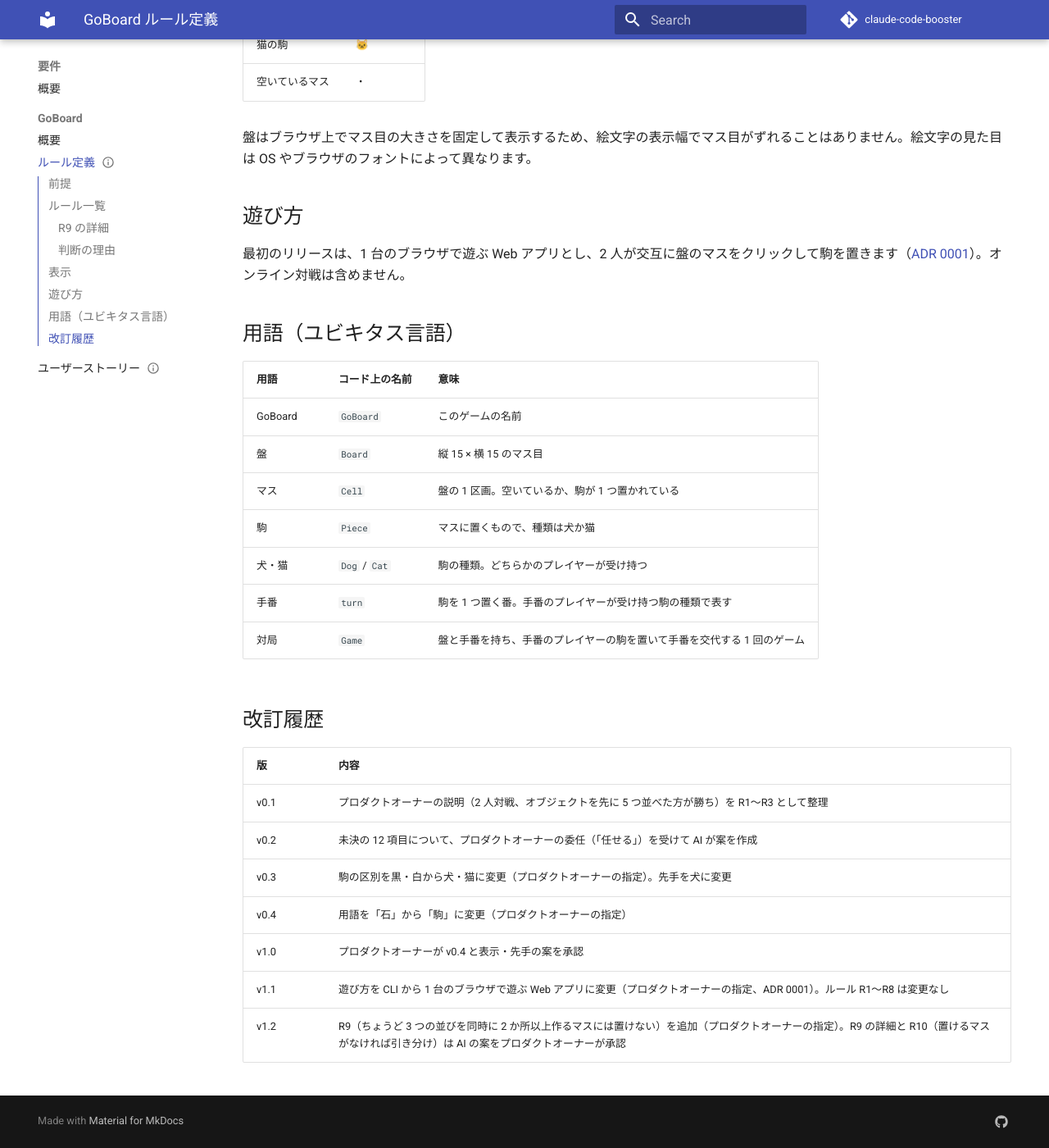
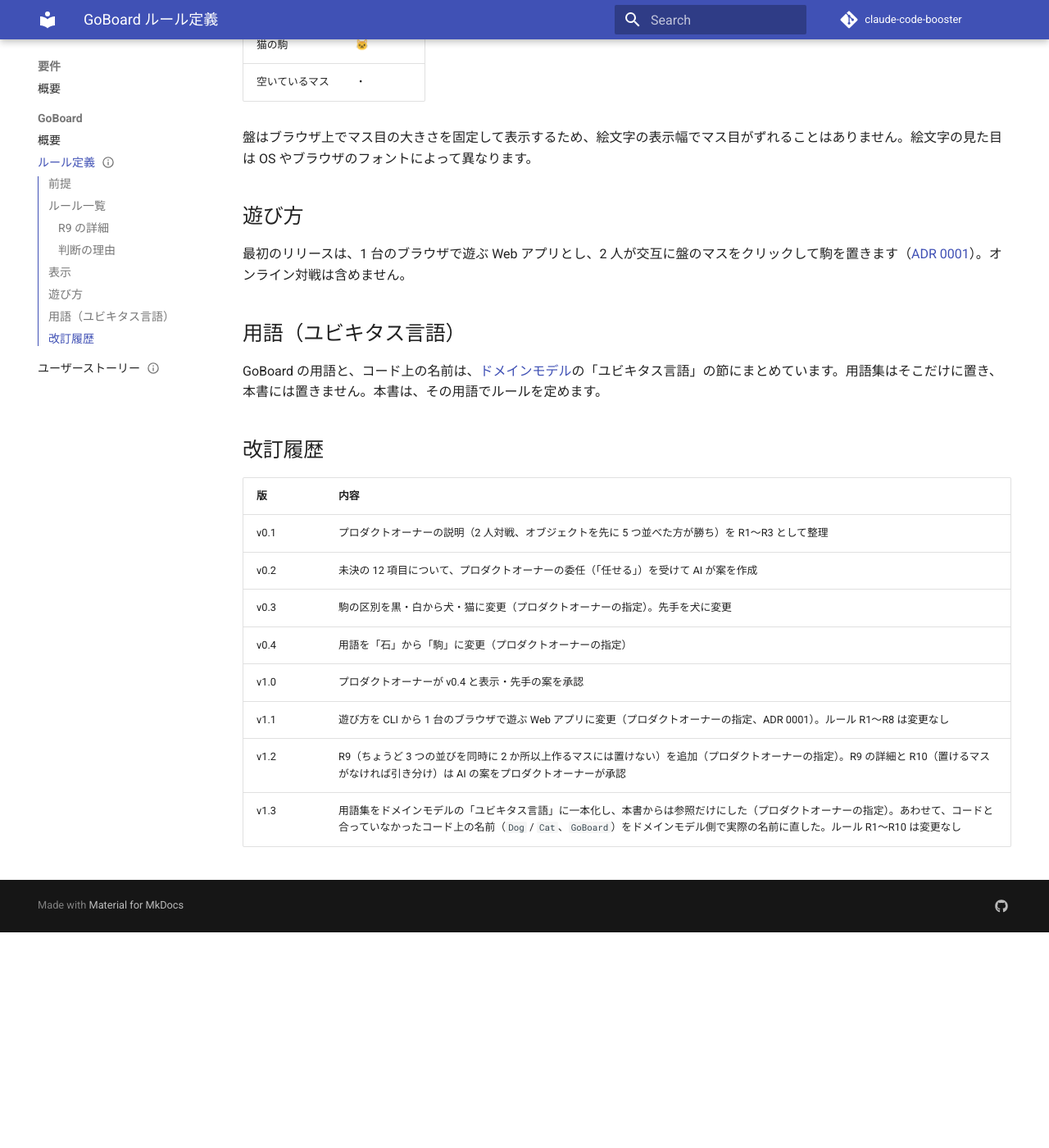
Before and after one commit to k2works/sdd-handson-go-board, an MkDocs documentation site: the page built from docs/requirements/goboard/ルール定義.md, in a window 1280 px wide and 1400 px high, scrolled down 2573 px. Shown: the whole window at 82% size. Built offline with MkDocs 1.6.1 and Material for MkDocs 9.7.7, drawn with Linux system fonts in a browser that asks for light colours; comment, search, counter and statistics services are not loaded; after the commit the page ends 3710 px from its top, so only the background shows below that.

Commit message:
docs(goboard): 用語集をドメインモデルのユビキタス言語に一本化
設計整合性の検証（B3・B4）への対応。

- ルール定義の用語集を、ドメインモデルの「ユビキタス言語」への参照に置き換えた（v1.3。
  ルール R1〜R10 は変更なし）
- ドメインモデルを唯一の用語集にし、GoBoard・犬と猫・プレイヤーを追加。コードと合って
  いなかったコード上の名前（Dog / Cat、GoBoard）を実際の名前（'dog' / 'cat' の値、
  識別子なし）に直した
- CLAUDE.md のガードレールに、名前はドメインモデルのユビキタス言語に合わせることを追加

Co-Authored-By: Claude Opus 5.5 <noreply@anthropic.com>
Claude-Session: https://claude.ai/code/session_01XJaVhfJBdX23SdHKwk7Dje

```diff
--- a/docs/requirements/goboard/ルール定義.md
+++ b/docs/requirements/goboard/ルール定義.md
@@ -1,10 +1,10 @@
 ---
 type: Requirements
 title: "GoBoard ルール定義"
-description: "GoBoard（2 人が犬と猫の駒を 15×15 の盤に交互に置き、同じ種類の駒を縦・横・斜めに先に 5 つ以上連続させた方が勝つゲーム）のルール R1〜R10・表示・用語を定義する唯一の正解。"
+description: "GoBoard（2 人が犬と猫の駒を 15×15 の盤に交互に置き、同じ種類の駒を縦・横・斜めに先に 5 つ以上連続させた方が勝つゲーム）のルール R1〜R10 と表示を定義する唯一の正解。用語はドメインモデルのユビキタス言語に従う。"
 tags: [requirements,goboard]
 status: stable
-generated: { by: process:claude-code, at: 2026-09-26T08:20:32Z }
+generated: { by: process:claude-code, at: 2026-09-26T11:18:19Z }
 verified:
   - { by: human:kakimomokuri, at: 2026-09-26T07:51:08Z }
   - { by: human:kakimomokuri, at: 2026-09-26T08:08:48Z }
@@ -80,15 +80,7 @@ GoBoard は、2 人のプレイヤーが犬と猫の駒を盤に交互に置き
 
 ## 用語（ユビキタス言語）
 
-| 用語 | コード上の名前 | 意味 |
-| :--- | :--- | :--- |
-| GoBoard | `GoBoard` | このゲームの名前 |
-| 盤 | `Board` | 縦 15 × 横 15 のマス目 |
-| マス | `Cell` | 盤の 1 区画。空いているか、駒が 1 つ置かれている |
-| 駒 | `Piece` | マスに置くもので、種類は犬か猫 |
-| 犬・猫 | `Dog` / `Cat` | 駒の種類。どちらかのプレイヤーが受け持つ |
-| 手番 | `turn` | 駒を 1 つ置く番。手番のプレイヤーが受け持つ駒の種類で表す |
-| 対局 | `Game` | 盤と手番を持ち、手番のプレイヤーの駒を置いて手番を交代する 1 回のゲーム |
+GoBoard の用語と、コード上の名前は、[ドメインモデル](../../design/goboard/domain-model.md)の「ユビキタス言語」の節にまとめています。用語集はそこだけに置き、本書には置きません。本書は、その用語でルールを定めます。
 
 ## 改訂履歴
 
@@ -101,3 +93,4 @@ GoBoard は、2 人のプレイヤーが犬と猫の駒を盤に交互に置き
 | v1.0 | プロダクトオーナーが v0.4 と表示・先手の案を承認 |
 | v1.1 | 遊び方を CLI から 1 台のブラウザで遊ぶ Web アプリに変更（プロダクトオーナーの指定、ADR 0001）。ルール R1〜R8 は変更なし |
 | v1.2 | R9（ちょうど 3 つの並びを同時に 2 か所以上作るマスには置けない）を追加（プロダクトオーナーの指定）。R9 の詳細と R10（置けるマスがなければ引き分け）は AI の案をプロダクトオーナーが承認 |
+| v1.3 | 用語集をドメインモデルの「ユビキタス言語」に一本化し、本書からは参照だけにした（プロダクトオーナーの指定）。あわせて、コードと合っていなかったコード上の名前（`Dog` / `Cat`、`GoBoard`）をドメインモデル側で実際の名前に直した。ルール R1〜R10 は変更なし |
```
Also changed, not shown: CLAUDE.md (+1 -1 lines), docs/design/goboard/domain-model.md (+13 -3 lines), docs/log.md (+2 -0 lines), docs/requirements/goboard/index.md (+1 -1 lines).
